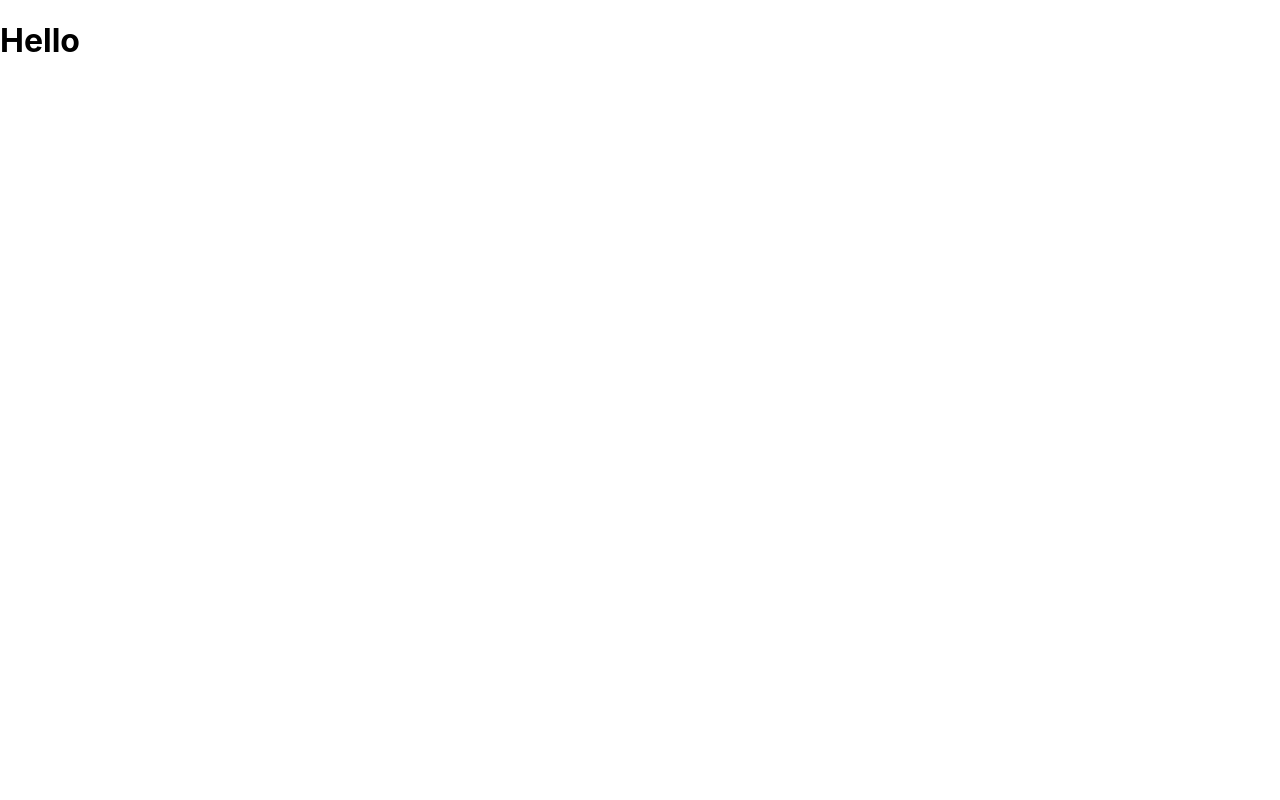
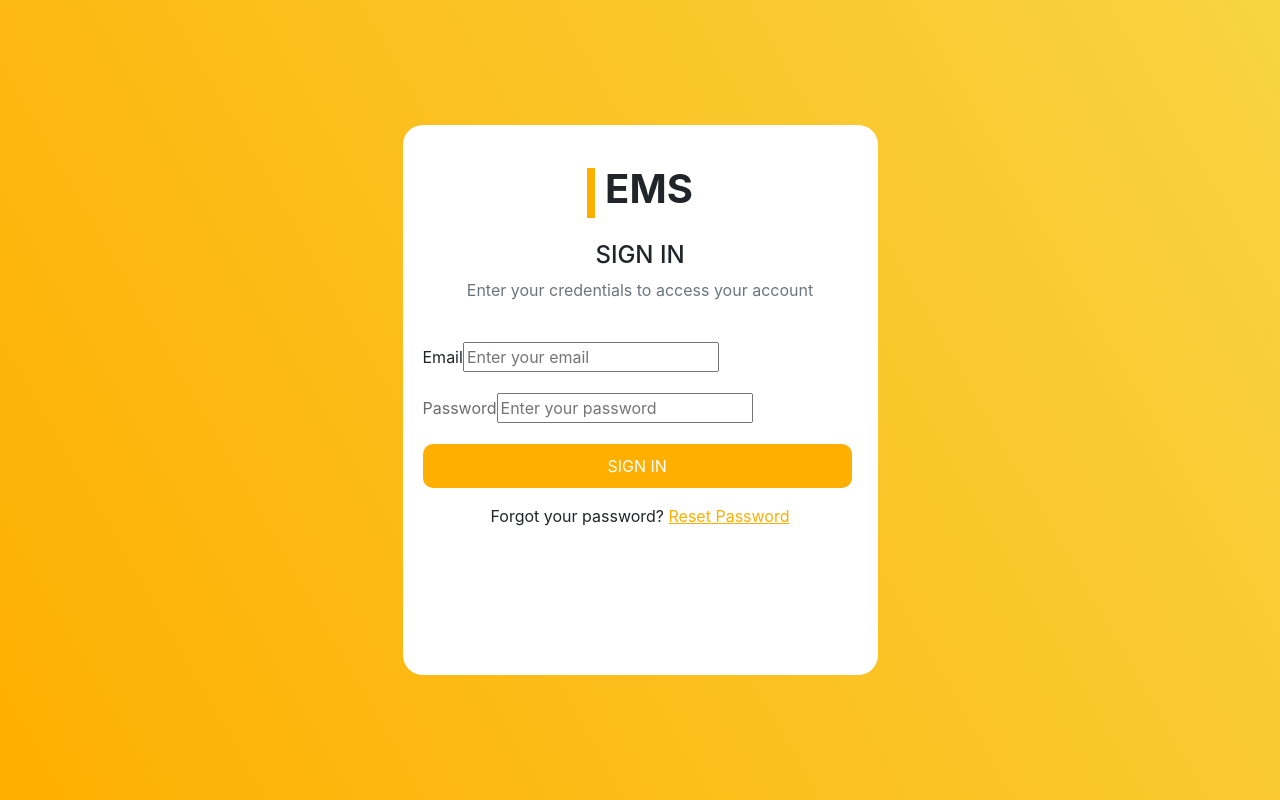
Before and after one commit to nikitacse11/Employee-Management-System, a React (Create React App) app in the folder frontend/: page / in a window 1280 px wide. Built offline with nearby package versions, Linux system fonts and the light colour scheme.

Commit message:
signin page added

```diff
--- a/frontend/public/index.html
+++ b/frontend/public/index.html
@@ -24,6 +24,7 @@
       work correctly both with client-side routing and a non-root public URL.
       Learn how to configure a non-root public URL by running `npm run build`.
     -->
+    <link href="https://cdn.jsdelivr.net/npm/bootstrap@5.3.3/dist/css/bootstrap.min.css" rel="stylesheet" integrity="sha384-QWTKZyjpPEjISv5WaRU9OFeRpok6YctnYmDr5pNlyT2bRjXh0JMhjY6hW+ALEwIH" crossorigin="anonymous">
     <title>React App</title>
   </head>
   <body>
--- a/frontend/src/App.js
+++ b/frontend/src/App.js
@@ -1,6 +1,13 @@
+import { BrowserRouter, Routes, Route } from 'react-router-dom'
+import SignIn from './components/signIn/signIn.jsx';
 function App() {
   return (
-    <h1>Hello</h1>
+    <BrowserRouter>
+      <Routes>
+        <Route path="/" element={<SignIn/>} />
+        <Route path="/signin" element={<SignIn/>} />
+        </Routes>
+    </BrowserRouter>
   );
 }
 
--- /dev/null
+++ b/frontend/src/components/signIn/signIn.css
@@ -0,0 +1,85 @@
+.signin_main_contain {
+    height: 100vh;
+    width: 100%;
+    background-image: linear-gradient(60deg, #feaf00, #f8d442);
+    display: flex;
+    justify-content: center;
+    align-items: center;
+}
+.signin_container {
+    min-height: 550px;
+    width: 475px;
+    background-color: white;
+    border-radius: 20px;
+    padding: 40px 20px;
+}
+.signin_input_label {
+    color: #6c6c6c;
+}
+.signin {
+    background-color: #feaf00;
+    color: white;
+    padding: 10px 185px !important;
+    border: none;
+    border-radius: 10px;
+    transition: 1000ms;
+}
+.signin:hover {
+    background-image: linear-gradient(90deg, #feaf00, #f8cb69);
+    transition: 1000ms;
+}
+
+.anchor {
+    color: #feaf00;
+}
+.title {
+    font-weight: 700;
+}
+.pre_title {
+    display: inline-block;
+    height: 50px !important;
+    width: 8px;
+    background-color: #feaf00;
+}
+.title_box {
+    display: flex;
+    justify-content: center;
+    align-items: center;
+    gap: 10px;
+    margin-bottom: 20px;
+}
+
+.toggle-button {
+    background-color: rgb(234, 232, 232) !important;
+    color: rgb(0, 0, 0);
+    border: 0px solid grey !important;
+    padding: 10px 20px;
+    cursor: pointer;
+    transition: background-color 0.3s;
+}
+.toggle-button:hover {
+    color: rgb(0, 0, 0) !important;
+}
+
+.toggle-button.active {
+    background-color: #f8d442 !important;
+    color: rgb(0, 0, 0) !important;
+    border: none !important;
+}
+
+@media only screen and (max-width: 768px) {
+    .container {
+        height: 500px;
+        width: 330px;
+        background-color: white;
+        border-radius: 20px;
+        padding: 40px 20px;
+    }
+    .pre_title {
+        height: 40px !important;
+    }
+    .signin {
+        text-align: center;
+        padding: 10px 115px !important;
+    }
+}
--- /dev/null
+++ b/frontend/src/components/signIn/signIn.jsx
@@ -0,0 +1,110 @@
+import './signIn.css';
+import { useFormik } from 'formik';
+function SignIn () {
+    return (
+        <>
+        <div className="signin_main_contain">
+            <div className="signin_container">
+                <form>
+                    <div className="text-center title_box">
+                        <span className="pre_title"></span>
+                        <h1 className="title">EMS</h1>
+                    </div>
+                    <h4 className="text-center">SIGN IN</h4>
+                    <p className="text-center text-secondary">
+                        Enter your credentials to access your account
+                    </p>
+                    <div className="mb-4 d-flex  justify-content-center align-items-center border-none">
+                        {/* <ToggleButtonGroup
+                            type="radio"
+                            name="options"
+                            value={value}
+                            className="border-0"
+                            onChange={handleChange}
+                        > */}
+                            {/* <ToggleButton
+                                id="tbg-btn-1"
+                                value={1}
+                                className={`toggle-button ${
+                                    value === 1 ? 'active' : ''
+                                }`}
+                                // onClick={() => setActiveValue(3)}
+                            >
+                                Admin Login
+                            </ToggleButton> */}
+                            {/* <ToggleButton
+                                id="tbg-btn-2"
+                                value={2}
+                                className={`toggle-button ${
+                                    value === 2 ? 'active' : ''
+                                }`}
+                                // onClick={() => setActiveValue(4)}
+                            >
+                                User Login
+                            </ToggleButton> */}
+                        {/* </ToggleButtonGroup> */}
+                    </div>
+                    <div className="mb-3">
+                        <label htmlFor="email" className="mb-2 input_label">
+                            Email
+                        </label>
+                        <input
+                            type="email"
+                            name="email"
+                            placeholder="Enter your email"
+                            // value={formik.values.email}
+                            // onChange={formik.handleChange}
+                            // onBlur={formik.handleBlur}
+                            // className={`form-control ${
+                            //     formik.errors.email && formik.touched.email
+                            //         ? 'border border-danger '
+                            //         : ''
+                            // }`}
+                        />
+                        {/* {formik.errors.email && formik.touched.email ? (
+                            <p className="form_error">{formik.errors.email}</p>
+                        ) : null} */}
+                    </div>
+                    <div className="mb-3">
+                        <label
+                            htmlFor="password"
+                            className="mb-2 signin_input_label"
+                        >
+                            Password
+                        </label>
+                        <input
+                            type="password"
+                            name="password"
+                            placeholder="Enter your password"
+                            // value={formik.values.password}
+                            // onChange={formik.handleChange}
+                            // onBlur={formik.handleBlur}
+                            // className={`form-control ${
+                            //     formik.errors.password &&
+                            //     formik.touched.password
+                            //         ? 'border border-danger '
+                            //         : ''
+                            // }`}
+                        />
+                        {/* {formik.errors.password && formik.touched.password ? (
+                            <p className="form_error">
+                                {formik.errors.password}
+                            </p>
+                        ) : null} */}
+                    </div>
+                    <button className=" signin mb-3">SIGN IN</button>
+                    <div className="text-center">
+                        {' '}
+                        <span>Forgot your password? </span>
+                        <a href="" className="anchor">
+                            Reset Password
+                        </a>
+                    </div>
+                </form>
+            </div>
+        </div>
+        </>
+    )
+}
+
+export default SignIn;
```
Also changed, not shown: frontend/package.json (+6 -1 lines), 1 other file (tests, documents, lock files or other folders).
